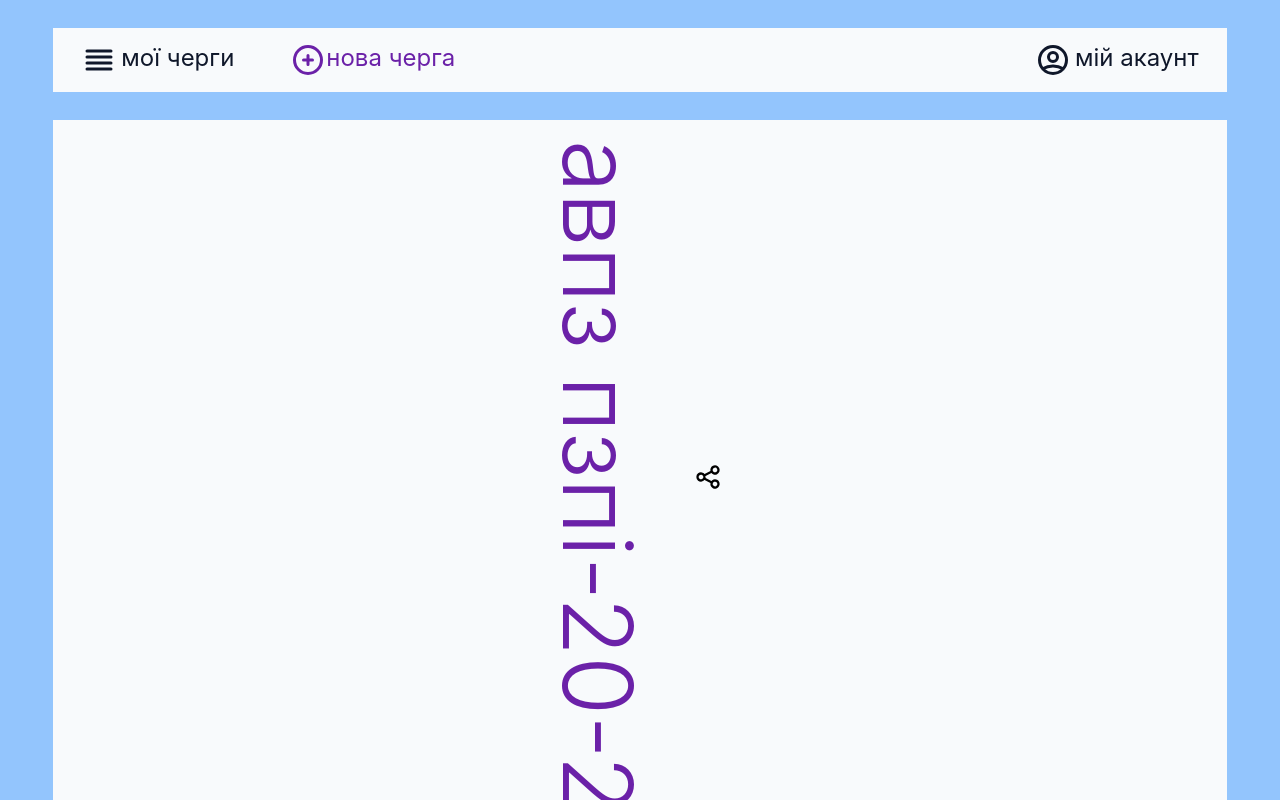
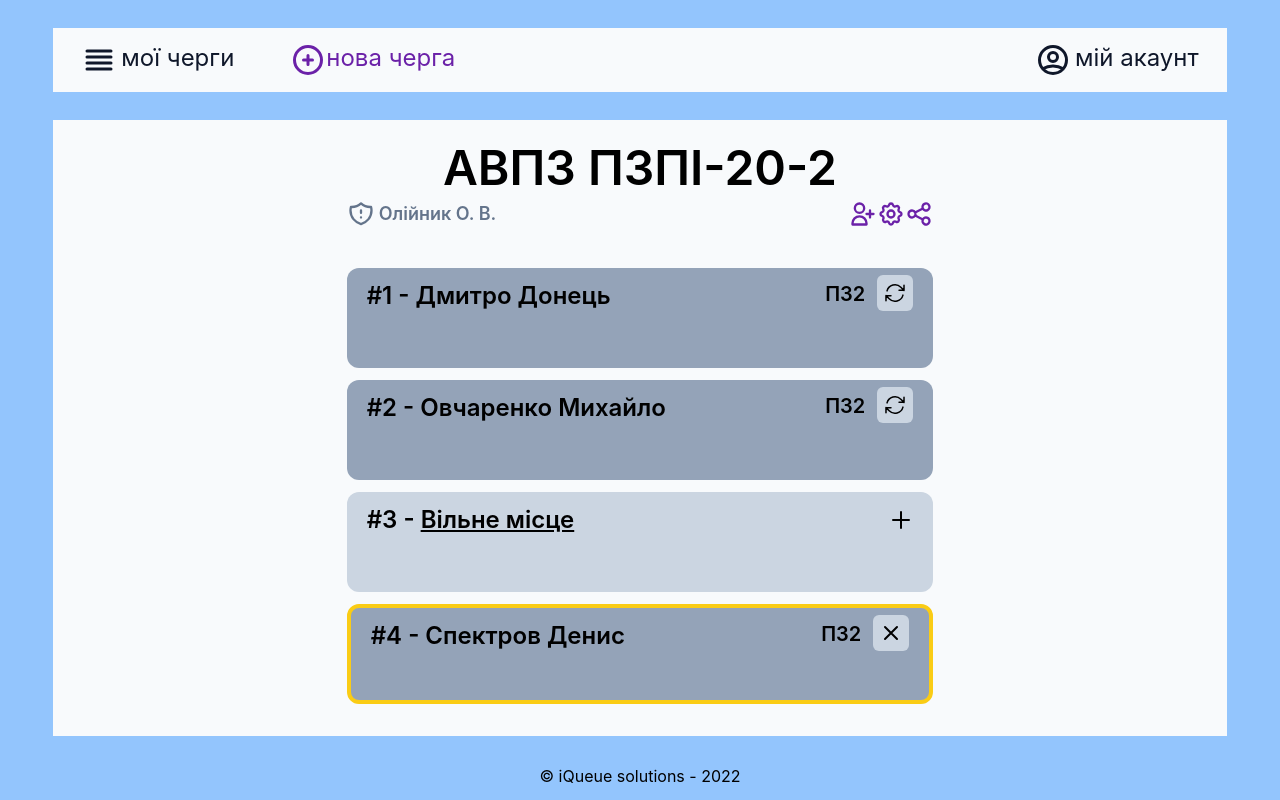
Before and after one commit to iQueue-solutions/iQueue-front, a Next.js app: page /queue-participants in a window 1280 px wide. Shown: the top 800 px of the page. Built offline with nearby package versions, Linux system fonts and the light colour scheme.

Commit message:
Queue participants heading

```diff
--- a/components/ConfirmQueueMember.jsx
+++ b/components/ConfirmQueueMember.jsx
@@ -1,24 +1,20 @@
 import { CheckIcon, XIcon } from "@heroicons/react/outline";
 
-export const ConfirmQueueMember = ({
- title,
- onConfirm,
- onCancel,
-}) => {
+export const ConfirmQueueMember = ({ title, onConfirm, onCancel }) => {
  return (
   <div className="w-full bg-amber-200 h-[100px] rounded-xl mb-3">
-   <div className="flex flex-col items-center px-5 py-3 font-semibold">
-    <h1 className="text-2xl">{title}</h1>
+   <div className="flex flex-col items-center px-5 py-1 md:py-3 font-semibold">
+    <h1 className="text-lg md:text-2xl">{title}</h1>
     <div className="flex">
      <button
       onClick={onConfirm}
-      className="m-3 px-10 py-1 rounded-lg bg-green-300 transition border-[3px] border-transparent hover:border-green-400"
+      className="m-3 mt-2 sm:mt-3 px-7 h-7 md:h-10 md:px-10 md:py-1 rounded-lg bg-green-300 transition border-[3px] border-transparent hover:border-green-400"
      >
-      <CheckIcon className="w-6" />
+      <CheckIcon className="w-5 md:w-6" />
      </button>
      <button
       onClick={onCancel}
-      className="m-3 px-10 py-1 rounded-lg bg-red-300 transition border-[3px] border-transparent hover:border-red-500"
+      className="m-3 mt-2 sm:mt-3 px-7 h-7 md:h-10 md:px-10 md:py-1 rounded-lg bg-red-300 transition border-[3px] border-transparent hover:border-red-500"
      >
       <XIcon className="w-6" />
      </button>
--- /dev/null
+++ b/components/GroupHeading.jsx
@@ -0,0 +1,7 @@
+export const GroupHeading = ({ queueName }) => {
+ return (
+  <h1 className="text-3xl md:text-5xl font-semibold text-center mb-2">
+   {queueName}
+  </h1>
+ );
+};
--- a/components/QueueCreator.jsx
+++ b/components/QueueCreator.jsx
@@ -4,7 +4,7 @@ export const QueueCreator = ({ children }) => {
  return (
   <div className="text-slate-500 flex">
    <ShieldExclamationIcon className="w-5 md:w-7" />
-   <div className="ml-1 font-semibold">{children}</div>
+   <div className="ml-1 text-lg font-semibold">{children}</div>
   </div>
  );
 };
--- /dev/null
+++ b/components/QueueInfo.jsx
@@ -0,0 +1,25 @@
+import { QueueCreator } from "../components/QueueCreator";
+import { GroupHeading } from "../components/GroupHeading";
+import {
+ UserAddIcon,
+ CogIcon,
+ ShareIcon,
+ ArrowSmLeftIcon,
+} from "@heroicons/react/outline";
+
+export const QueueInfo = () => {
+ return (
+  <div className="mt-6 mb-10">
+   <ArrowSmLeftIcon className="absolute text-purple-800 mr-10 w-9 md:hidden hover:text-purple-500" />
+   <GroupHeading queueName="АВПЗ ПЗПІ-20-2" />
+   <div className="flex justify-between">
+    <QueueCreator>Олійник О. В.</QueueCreator>
+    <div className="text-purple-800 flex">
+     <UserAddIcon className="w-6 md:w-7 hover:text-purple-500" />
+     <CogIcon className="w-6 md:w-7 hover:text-purple-500" />
+     <ShareIcon className="w-6 md:w-7 hover:text-purple-500" />
+    </div>
+   </div>
+  </div>
+ );
+};
--- a/components/QueueMember.jsx
+++ b/components/QueueMember.jsx
@@ -1,8 +1,7 @@
 import { XIcon, PlusIcon } from "@heroicons/react/outline";
-import { Button } from "./Button";
 import { Swap } from "./Icons";
-import {useState} from "react";
-import {ConfirmQueueMember} from "./ConfirmQueueMember";
+import { useState } from "react";
+import { ConfirmQueueMember } from "./ConfirmQueueMember";
 
 const OccupiedPlace = ({
  id,
@@ -12,13 +11,21 @@ const OccupiedPlace = ({
  callback,
 }) => {
  const [isQuestion, setIsQuestion] = useState(false);
- const [question] = useState(isMe ? "Залишити чергу?" : `Помінятись місцями з ${name} ?`);
+ const [question] = useState(
+  isMe ? "Залишити чергу?" : `Помінятись місцями з ${name} ?`
+ );
 
  const openQuestion = () => setIsQuestion(true);
  const closeQuestion = () => setIsQuestion(false);
 
  if (isQuestion)
-  return <ConfirmQueueMember title={question} onConfirm={() => callback(id)} onCancel={closeQuestion} />
+  return (
+   <ConfirmQueueMember
+    title={question}
+    onConfirm={() => callback(id)}
+    onCancel={closeQuestion}
+   />
+  );
 
  return (
   <div
@@ -35,7 +42,7 @@ const OccupiedPlace = ({
      {isInQueue && (
       <button
        onClick={openQuestion}
-       className="bg-slate-300 rounded-md px-1.5 ml-3 mt-[-5px] hover:bg-slate-400 transition"
+       className="bg-slate-300 rounded-md h-9 px-1.5 ml-3 mt-[-5px] hover:bg-slate-400 transition"
       >
        {isMe ? <XIcon className="w-6" /> : <Swap />}
       </button>
@@ -48,8 +55,10 @@ const OccupiedPlace = ({
 
 const EmptyPlace = ({ id, callback }) => {
  return (
-  <Button onClick={() => callback(id)}>
-   <div className="w-full cursor-pointer bg-slate-300 h-[100px] rounded-xl mb-3 hover:bg-slate-400 transition">
+  <div
+   className="w-full cursor-pointer bg-slate-300 h-[100px] rounded-xl mb-3 hover:bg-slate-400 transition"
+   onClick={() => callback(id)}
+  >
    <div className="flex justify-between px-5 py-3 font-semibold">
     <h1 className="text-2xl">
      {`#${id + 1}`} - <u>Вільне місце</u>
@@ -57,11 +66,16 @@ const EmptyPlace = ({ id, callback }) => {
     <PlusIcon className="w-6" />
    </div>
   </div>
-  </Button>
  );
 };
 
-export const QueueMember = ({ id, variant, name, work, callback = () => console.warn('[QueueMember] Empty callback') }) => {
+export const QueueMember = ({
+ id,
+ variant,
+ name,
+ work,
+ callback = () => console.warn("[QueueMember] Empty callback"),
+}) => {
  return (
   <>
    {!variant.isEmpty ? (
--- a/pages/queue-participants.jsx
+++ b/pages/queue-participants.jsx
@@ -1,10 +1,10 @@
-import { QueueListHeading } from "../components/QueueListHeading";
+import { QueueInfo } from "../components/QueueInfo";
 import { QueueMembers } from "../components/QueueMembers";
 
 const QueueParticipants = () => (
  <div className="flex justify-center">
-  <div className="flex flex-col w-2/5">
-   <QueueListHeading queueName="АВПЗ ПЗПІ-20-2" queueCreator="Ігор Мічурін" />
+  <div className="flex flex-col w-11/12 md:w-1/2">
+   <QueueInfo />
    <QueueMembers />
   </div>
  </div>
```
Lines whose indentation alone changed are shown as unchanged.
